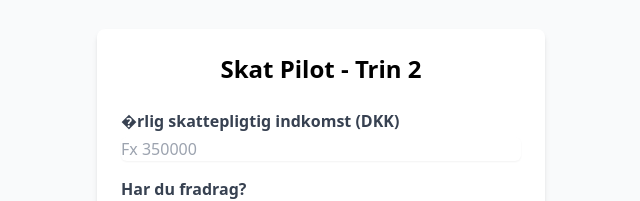
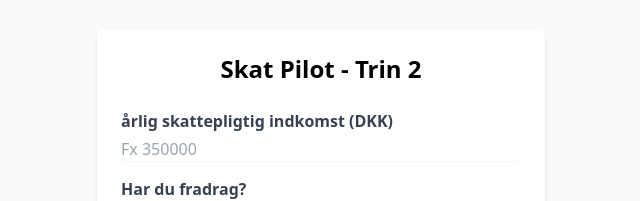
Before and after one commit to NFKBI/SkatPilotNy, a Next.js app: page /form/step2 in a window 1280 px wide. Shown: the part 189-390 px from the top of the page, without its empty margins (319-959 px from the left). Built offline with nearby package versions, Linux system fonts and the light colour scheme.

Commit message:
Rettet tekst 'Årlig' i step2/page.tsx

```diff
--- a/app/form/step2/page.tsx
+++ b/app/form/step2/page.tsx
@@ -16,7 +16,7 @@ export default function Step2Page() {
   function handleSubmit(e: React.FormEvent) {
     e.preventDefault();
     if (!income.trim() || isNaN(Number(income))) {
-      setError('Indtast venligst en gyldig �rlig indkomst');
+      setError('Indtast venligst en gyldig årlig indkomst');
       return;
     }
     setError('');
@@ -41,7 +41,7 @@ export default function Step2Page() {
         )}
 
         <label className="block mb-4">
-          <span className="text-gray-700 font-semibold">�rlig skattepligtig indkomst (DKK)</span>
+          <span className="text-gray-700 font-semibold">årlig skattepligtig indkomst (DKK)</span>
           <input
             type="text"
             value={income}
```
